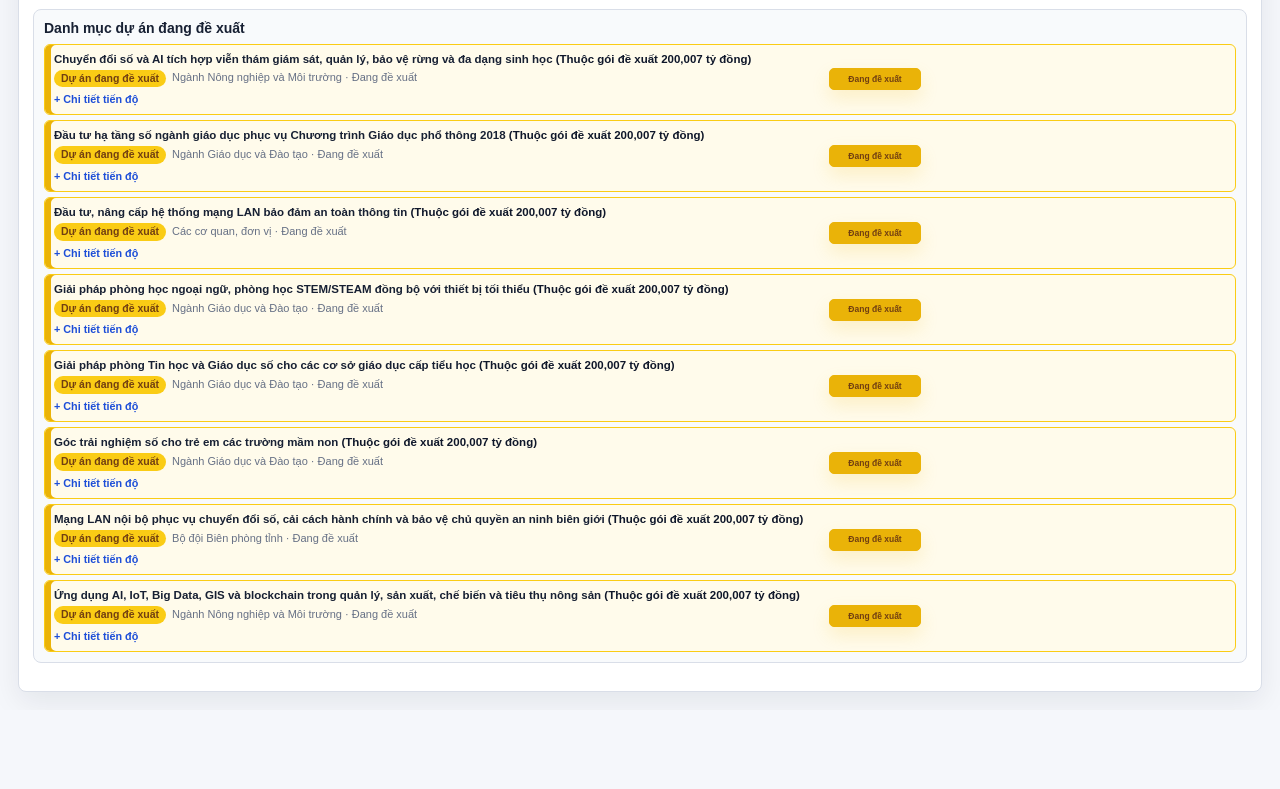
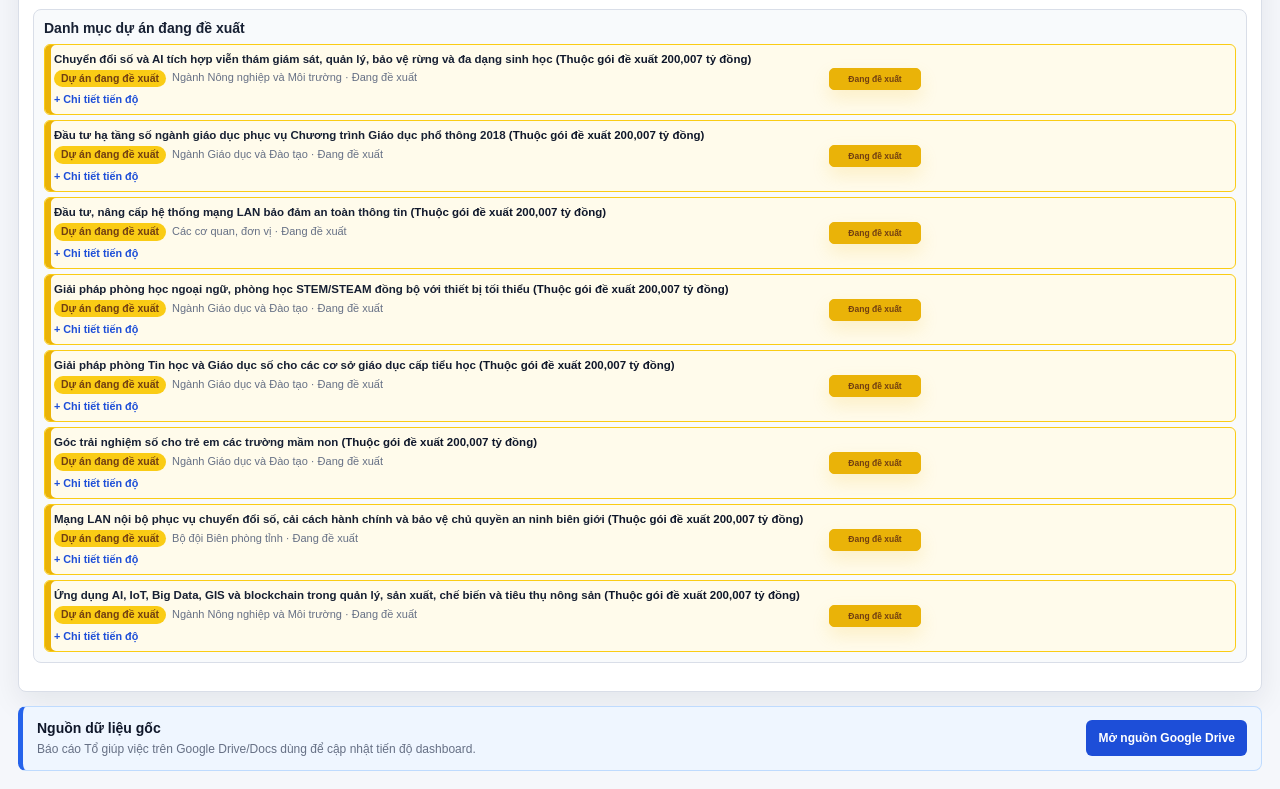
Before and after one commit to tambabu20-source/Kh05, a plain HTML site: page index.html in a window 1280 px wide. Shown: the part 6603-7392 px from the top of the page. Before the commit the page ends 7313 px from the top, so only its background shows below. Drawn offline with Linux system fonts and the light colour scheme.

Commit message:
Thêm liên kết nguồn Google Drive
Add a source footer section with data source information and link.

```diff
--- a/index.html
+++ b/index.html
@@ -759,6 +759,46 @@
     }
     .disbursement-column small { color: var(--muted); font-size: 11px; line-height: 1.35; }
     .finance-caveat { margin: 12px 0 0; padding-top: 10px; border-top: 1px dashed #cbd5e1; color: #475467; font-size: 11px; line-height: 1.4; }
+    .source-footer {
+      margin: 14px 0 0;
+      display: grid;
+      grid-template-columns: minmax(0, 1fr) auto;
+      gap: 12px;
+      align-items: center;
+      border: 1px solid #bfdbfe;
+      border-left: 5px solid #2563eb;
+      border-radius: var(--radius);
+      background: #eff6ff;
+      padding: 12px 14px;
+    }
+    .source-footer strong {
+      display: block;
+      color: #0f172a;
+      font-size: 14px;
+      line-height: 1.35;
+    }
+    .source-footer span {
+      display: block;
+      margin-top: 3px;
+      color: #667085;
+      font-size: 12px;
+      line-height: 1.4;
+    }
+    .source-footer a {
+      display: inline-flex;
+      align-items: center;
+      justify-content: center;
+      min-height: 36px;
+      padding: 7px 12px;
+      border-radius: 6px;
+      background: #1d4ed8;
+      color: #fff;
+      font-size: 12px;
+      font-weight: 800;
+      text-decoration: none;
+      white-space: nowrap;
+    }
+    .source-footer a:hover { background: #1e40af; }
     .extra-projects { display: grid; grid-template-columns: repeat(2, minmax(0, 1fr)); gap: 10px; }
     .meta { display: flex; flex-wrap: wrap; gap: 6px; margin: 8px 0; }
     .tag {
@@ -938,6 +978,8 @@
       .project-tools { grid-template-columns: 1fr; }
       .finance-grid, .finance-sources, .extra-projects { grid-template-columns: 1fr; }
       .finance-source { padding: 11px; }
+      .source-footer { grid-template-columns: 1fr; }
+      .source-footer a { width: 100%; }
       .disbursement-columns { min-height: 190px; gap: 6px; }
       .disbursement-column { grid-template-rows: auto 105px auto; }
       .column-track { height: 105px; width: min(48px, 76%); }
@@ -1105,6 +1147,14 @@
         </div>
       </div>
       <div id="proposalProjectTimeline" class="project-progress"></div>
+    </section>
+
+    <section class="source-footer" aria-label="Nguồn dữ liệu gốc">
+      <div>
+        <strong>Nguồn dữ liệu gốc</strong>
+        <span>Báo cáo Tổ giúp việc trên Google Drive/Docs dùng để cập nhật tiến độ dashboard.</span>
+      </div>
+      <a href="https://docs.google.com/document/d/1Q7SJiq3rz-dZgPXAw5OS9KzNgBD_QtKS/edit" target="_blank" rel="noopener">Mở nguồn Google Drive</a>
     </section>
   </main>
 
```
